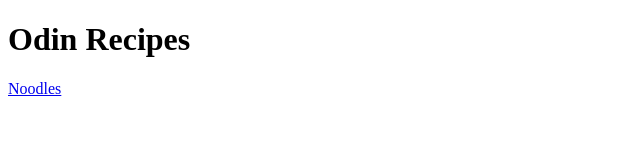
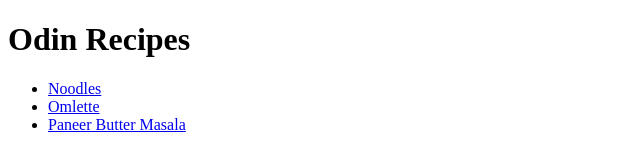
Before and after one commit to ankitnayak09/odin-recipes, a plain HTML site: page index.html in a window 1280 px wide. Shown: the whole page, without its empty margins (0-640 px from the left). Drawn offline with Linux system fonts and the light colour scheme.

Commit message:
Add Links of New Recipes to Homepage
As there are multiple recipes, so rendering them in a list

```diff
--- a/index.html
+++ b/index.html
@@ -7,6 +7,14 @@
 	</head>
 	<body>
 		<h1>Odin Recipes</h1>
-		<a href="./recipes/noodles.html">Noodles</a>
+		<ul>
+			<li><a href="./recipes/noodles.html">Noodles</a></li>
+			<li><a href="./recipes/omlette.html">Omlette</a></li>
+			<li>
+				<a href="./recipes/paneer-butter-masala.html"
+					>Paneer Butter Masala</a
+				>
+			</li>
+		</ul>
 	</body>
 </html>
```
